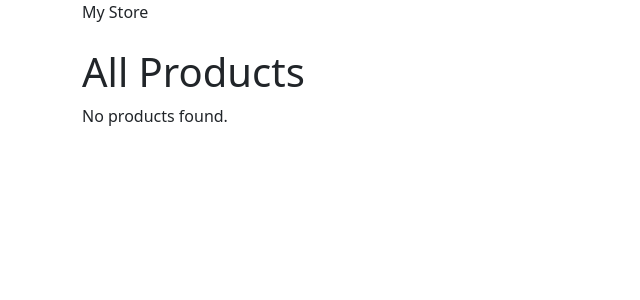
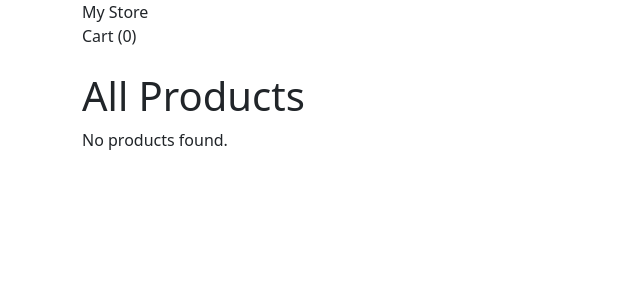
Before and after one commit to Rootcanon/Ecommerce_Project, a Django app: page / in a window 1280 px wide. Shown: the top 300 px of the page, without its empty margins (0-640 px from the left). Run offline with Django 5.2, Linux system fonts and the light colour scheme; data that the repository does not hold is empty.

Commit message:
Session-based cart with add, save, remove, badge, and stock validatio

```diff
--- a/ecommerce_project/settings.py
+++ b/ecommerce_project/settings.py
@@ -63,6 +63,7 @@ TEMPLATES = [
                 'django.template.context_processors.request',
                 'django.contrib.auth.context_processors.auth',
                 'django.contrib.messages.context_processors.messages',
+                'store.context_processors.cart_item_count'
             ],
         },
     },
--- /dev/null
+++ b/store/cart.py
@@ -0,0 +1,55 @@
+class Cart:
+    """Session-backed shopping cart.
+
+    Stores items as a dict in the Django session:
+        {"<product_pk>": {"product": title, "quantity": N, "price": "19.99"}, ...}
+
+    No model — works for anonymous users (no login required).
+    """
+
+    def __init__(self, request):
+        """Load the cart from the session, creating an empty one if it doesn't exist."""
+        self.session = request.session
+        cart = self.session.get("cart")
+        if not cart:
+            cart = self.session["cart"] = {}
+        self.cart = cart
+
+    def add(self, product, quantity=1):
+        """Add a product (or increment its quantity) in the session cart."""
+        product_id = str(product.pk)
+        if product_id not in self.cart:
+            self.cart[product_id] = {
+                "product": product.title,
+                "quantity": quantity,
+                # Decimal → str for session serialization
+                "price": str(product.price),
+            }
+        else:
+            self.cart[product_id]["quantity"] += quantity
+        self.save()
+
+    def remove(self, product):
+        """Remove a product entirely from the cart (use for 'remove' button, not decrease)."""
+        self.cart.pop(str(product.pk), None)
+        self.save()
+
+    def get_total_price(self):
+        """Return the total price of all items as a float (sum of qty × unit price)."""
+        total_price = 0
+        for product in self.cart.values():
+            total_price += int(product["quantity"]) * float(product["price"])
+        return total_price
+
+    def get_item_count(self):
+        """Return the number of unique products in the cart (for navbar badge)."""
+        return len(self.cart)
+
+    def save(self):
+        """Mark the session as modified so Django persists the changes."""
+        self.session.modified = True
+
+    def clear(self):
+        """Remove all items from the cart (used on successful purchase)."""
+        del self.session["cart"]
+        self.session.modified = True
--- /dev/null
+++ b/store/context_processors.py
@@ -0,0 +1,5 @@
+from .cart import Cart
+
+
+def cart_item_count(request):
+    return {'cart_obj': Cart(request)}
--- a/store/templates/store/base.html
+++ b/store/templates/store/base.html
@@ -16,6 +16,7 @@
     <nav>
       <div class="container">
         <a class="navbar-brand" href="{% url 'store:product_list' %}">My Store</a>
+        <a href="{% url 'store:cart_detail' %}" class="nav-link">Cart (<span class="cart-count">{{ cart_obj.get_item_count}}</span>)</a>
       </div>
     </nav>
     <main class="container mt-4">
--- a/store/urls.py
+++ b/store/urls.py
@@ -1,6 +1,8 @@
 from django.urls import path
 
-from .views import ProductListView, ProductDetailView, CategoryProductListView
+from .views import (
+    CartView, CategoryProductListView, ProductDetailView, ProductListView,
+)
 
 app_name = "store"
 
@@ -8,5 +10,6 @@ urlpatterns = [
     path("", ProductListView.as_view(), name="product_list"),
     path("category/<slug:slug>/", CategoryProductListView.as_view(),
          name="category_products"),
+    path("cart/", CartView.as_view(), name="cart_detail"),
     path("<slug:slug>/", ProductDetailView.as_view(), name="product_detail"),
 ]
--- a/store/views.py
+++ b/store/views.py
@@ -1,6 +1,10 @@
-from django.shortcuts import get_object_or_404
+from django.shortcuts import get_object_or_404, redirect, render
 from django.views.generic import ListView, DetailView
+from django.views import View
+from django.views.decorators.http import require_http_methods
 
+
+from .cart import Cart
 from .models import Category, Product
 # Create your views here.
 
@@ -40,3 +44,75 @@ class ProductDetailView(DetailView):
     def get_queryset(self):
         # Only active products visible via URL
         return Product.objects.filter(is_active=True).select_related("category").prefetch_related("images")
+
+
+class CartView(View):
+    def get(self, request):
+        cart = Cart(request)
+
+    # Fetch all Product objects for items in the session cart
+        product_ids = [int(pid) for pid in cart.cart.keys()]
+        products = Product.objects.filter(pk__in=product_ids)
+
+    # Build list of dicts: {product, quantity, price, total}
+        cart_items = []
+        for product in products:
+            qty = cart.cart[str(product.pk)]["quantity"]
+            price = float(cart.cart[str(product.pk)]["price"])
+            cart_items.append({
+                "product": product,
+                "quantity": qty,
+                "price": price,
+                "total": qty * price,
+            })
+
+    # Render the cart on url:"store/cart_detail.html"
+        return render(request, "store/cart_detail.html", {
+            "cart_items": cart_items,
+            "total_price": cart.get_total_price(),
+            "item_count": cart.get_item_count(),
+        })
+
+    def post(self, request):
+        cart = Cart(request)
+
+        if "remove" in request.POST:
+            product_id = request.POST.get("remove")
+            product = get_object_or_404(Product, pk=product_id)
+            cart.remove(product)
+            return redirect("store:cart_detail")
+
+        action = request.POST.get("action")
+
+        if not action:
+            return redirect("store:cart_detail")
+
+        if action == "add":
+            product_id = request.POST.get("product_id")
+            if not product_id:
+                return redirect("store:product_list")
+            product = get_object_or_404(Product, pk=product_id)
+            qty = max(int(request.POST.get("quantity", 1)), 1)
+            qty = min(qty, product.stock_quantity)
+            cart.add(product, qty)
+            return redirect("store:product_detail", slug=product.slug)
+
+        elif action == "save":
+            for key, value in request.POST.items():
+                if key.startswith("qty_"):
+                    product_pk = key.replace("qty_", "")
+                    new_qty = max(int(value), 1)
+                    target_product = get_object_or_404(Product, pk=product_pk)
+                    # cap at stock
+                    new_qty = min(new_qty, target_product.stock_quantity)
+
+                    product_id_str = str(target_product.pk)
+                    if product_id_str in cart.cart:
+                        cart.cart[product_id_str]["quantity"] = new_qty
+            cart.save()
+
+        elif action == "purchase":
+            return redirect("store:cart_detail")
+
+    # Redirect the url:"store:cart_detail"
+        return redirect("store:cart_detail")
```
Also changed, not shown: store/templates/store/cart_detail.html (added, +78 -0 lines), store/templates/store/product_detail.html (+11 -13 lines).
